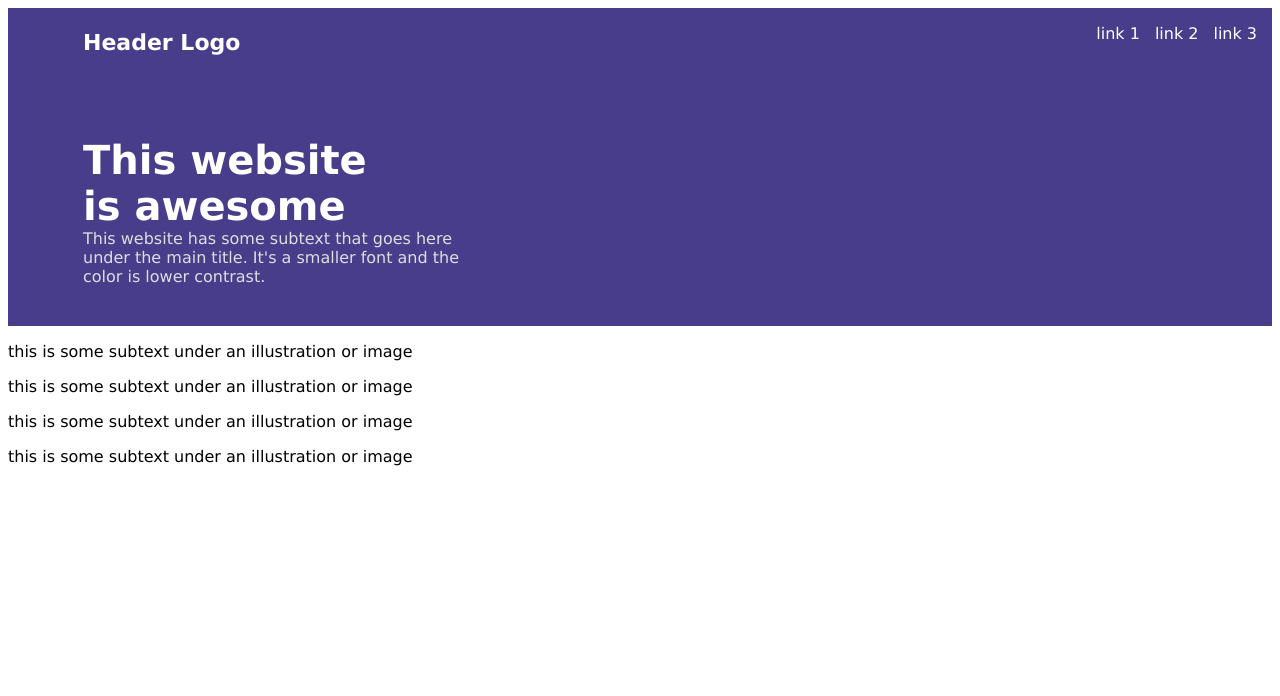
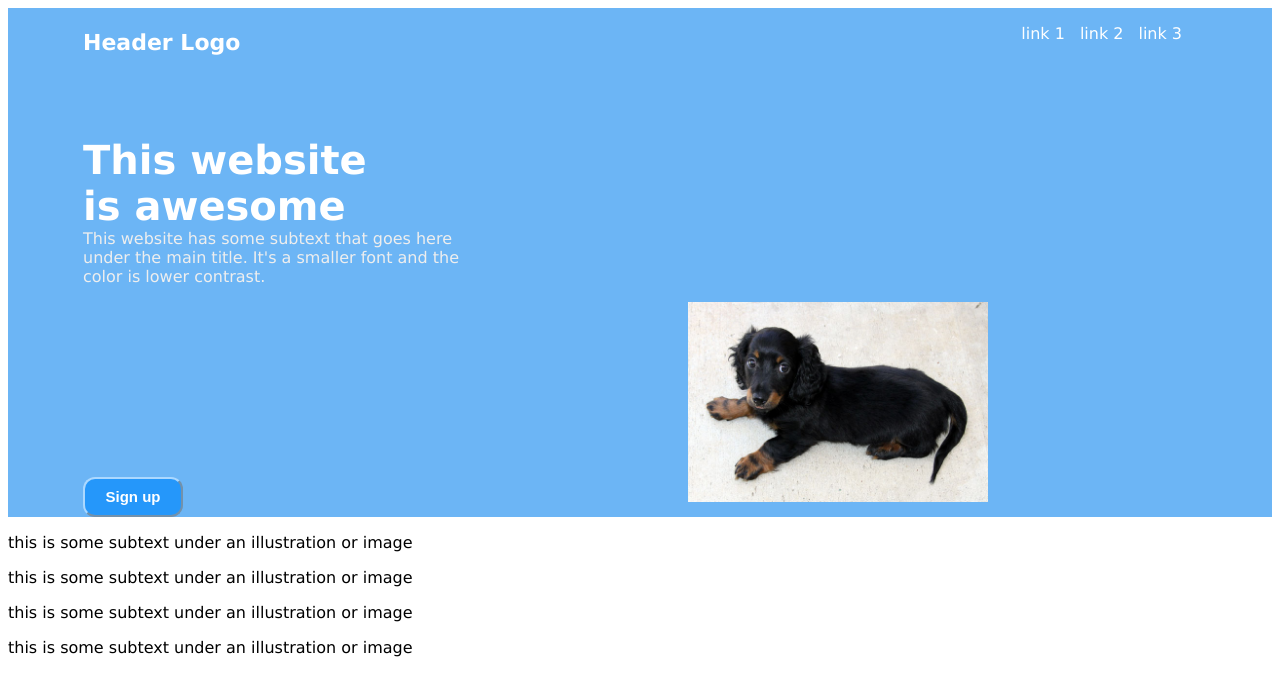
Before and after one commit to ktonecafe/webprac-TOP, a plain HTML site: page index.html in a window 1280 px wide. Drawn offline with Linux system fonts and the light colour scheme.

Commit message:
Added image below header and sign-up button

```diff
--- a/index.html
+++ b/index.html
@@ -18,12 +18,22 @@
             </ul>
         </div>
     </div>
-    <div class="toptxt">
-        <p class="bold">This website is awesome</p>
-        <p class="desc">
-            This website has some subtext that goes here under the main title.
-            It's a smaller font and the color is lower contrast.
-        </p>
+    <div class="belowheader">
+        <div class="toptxt">
+            <p class="bold">This website is awesome</p>
+            <p class="desc">
+                This website has some subtext that goes here under the main
+                title. It's a smaller font and the color is lower contrast.
+            </p>
+            <button class="sgnone">Sign up</button>
+            <img
+                class="dawg"
+                src="./images/ren.jpg"
+                width="300px"
+                height="200px"
+                alt="A young curly-haired daschund."
+            />
+        </div>
     </div>
     <div class="fourimages">
         <p>this is some subtext under an illustration or image</p>
--- a/style.css
+++ b/style.css
@@ -8,7 +8,7 @@ body {
     display: flex;
     flex-wrap: wrap;
     justify-content: space-between;
-    background-color: darkslateblue;
+    background-color: #6cb5f5;
     color: white;
     padding: 0px 15px 0px;
     margin: 0;
@@ -31,12 +31,13 @@ li {
 }
 .navlinks {
     display: flex;
+    padding-right: 75px;
 }
 
 .toptxt {
     padding-left: 75px;
     gap: 3px;
-    background-color: darkslateblue;
+    background-color: #6cb5f5;
     color: white;
 }
 
@@ -51,8 +52,24 @@ li {
 
 .desc {
     width: 400px;
-    padding-bottom: 40px;
     margin-top: 0px;
-    margin-bottom: 1em;
-    color: #dedede;
+    color: #eeeeee;
 }
+
+.sgnone {
+    width: 100px;
+    height: 40px;
+    background-color: #2597fa;
+    color: white;
+    border-color: #abd8ff;
+    font-weight: 900;
+    font-size: 15px;
+    border-radius: 12px;
+}
+
+.dawg {
+    display: inline-flex;
+    flex-wrap: wrap;
+    margin: 0;
+    padding-left: 500px;
+}
```
Also changed, not shown: images/ren.jpg (added).
